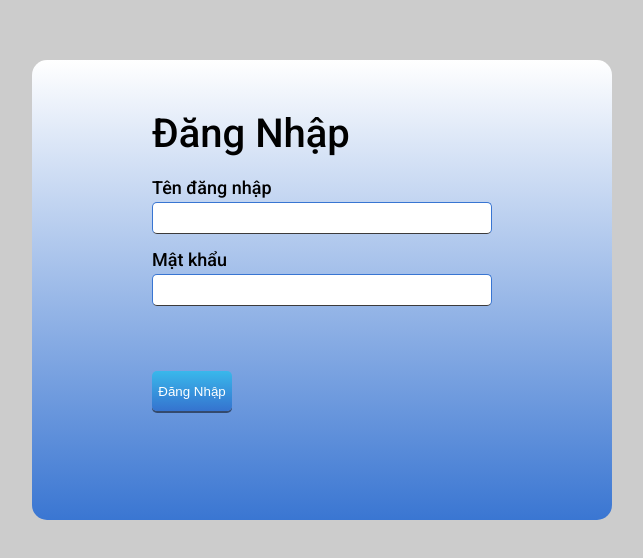
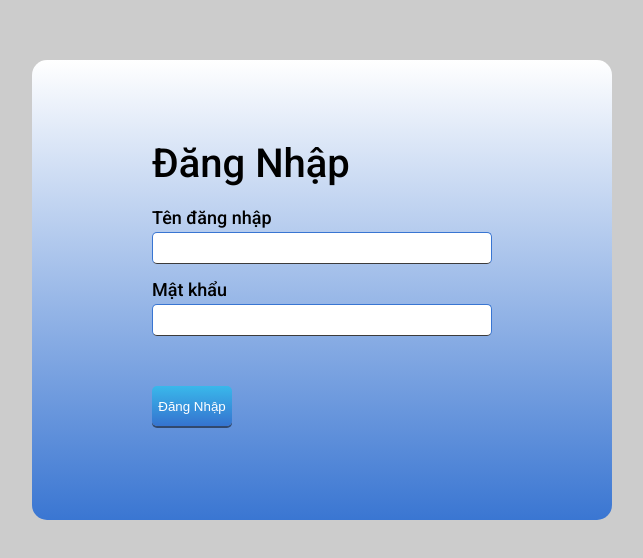
Before and after one commit to huypham212/Inventory-Management, an Angular app in the folder inventory-management/: page / in a window 1280 px wide. Shown: the part 110-668 px from the top of the page, without its empty margins (318-961 px from the left). Built offline with nearby package versions, Linux system fonts and the light colour scheme; a web font is replaced by a local one.

Commit message:
fix-heading & button

```diff
--- a/inventory-management/src/app/pages/login-page/login-page.component.scss
+++ b/inventory-management/src/app/pages/login-page/login-page.component.scss
@@ -17,6 +17,7 @@
     font-size: 40px;
     margin-bottom: 20px;
     font-weight: 500;
+    margin-top: 30px;
     @include mobile {
       text-align: center;
       font-size: 26px;
@@ -37,7 +38,7 @@
     width: 80px;
     height: 40px;
     white-space: nowrap;
-    margin-top: 50px;
+    margin-top: 35px;
     background: linear-gradient(to top, #3573cf,#39B8EB);
     border: none;
     color: #fff;
```
